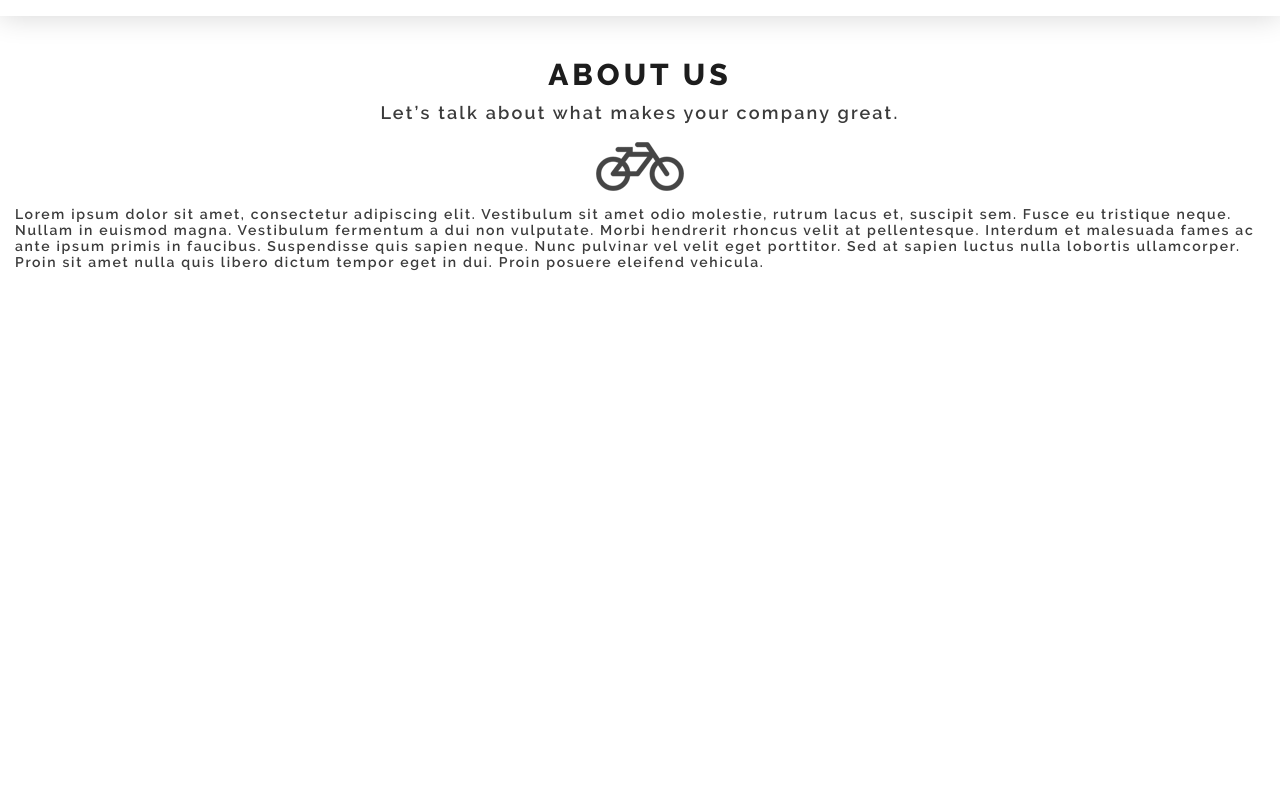
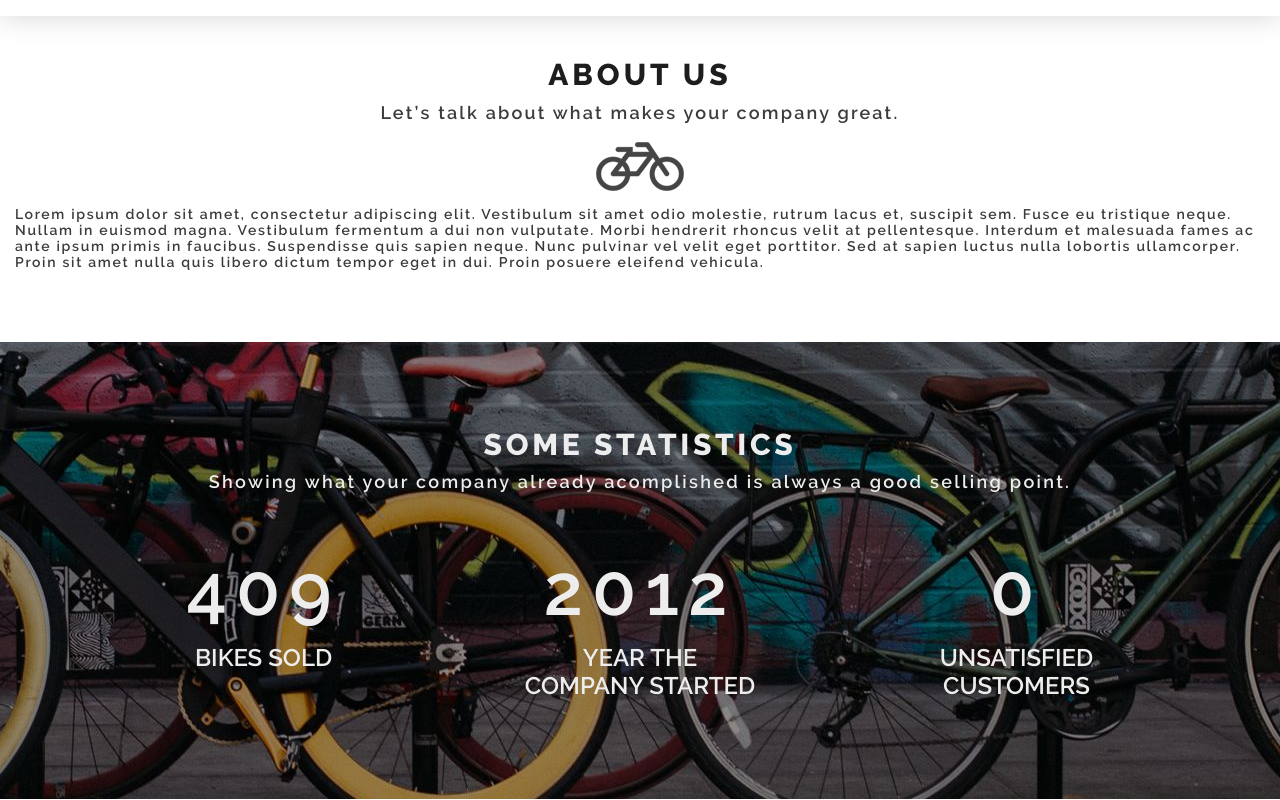
Before and after one commit to webproject67/Wheels, a website built with webpack: page src/index.html in a window 1280 px wide. Shown: the part 1152-1952 px from the top of the page. Before the commit the page ends 1493 px from the top, so only its background shows below. Built offline with nearby package versions, Linux system fonts and the light colour scheme.

```diff
--- a/src/index.html
+++ b/src/index.html
@@ -71,6 +71,24 @@
 			<img class="company__img" src="img/bicycle@1x.png" alt="bicycle">
 			<p class="company__text">Lorem ipsum dolor sit amet, consectetur adipiscing elit. Vestibulum sit amet odio molestie, rutrum lacus et, suscipit sem. Fusce eu tristique neque. Nullam in euismod magna. Vestibulum fermentum a dui non vulputate. Morbi hendrerit rhoncus velit at pellentesque. Interdum et malesuada fames ac ante ipsum primis in faucibus. Suspendisse quis sapien neque. Nunc pulvinar vel velit eget porttitor. Sed at sapien luctus nulla lobortis ullamcorper. Proin sit amet nulla quis libero dictum tempor eget in dui. Proin posuere eleifend vehicula.</p>
 		</section>
+		<section class="statistic">
+			<h2 class="statistic__title">some statistics</h2>
+			<p class="statistic__showing">Showing what your company already acomplished is always a good selling point.</p>
+			<ul class="statistic__list">
+				<li class="statistic__item">
+					<p class="statistic__number">409</p>
+					<p class="statistic__purpose">BIKES SOLD</p>
+				</li>
+				<li class="statistic__item">
+					<p class="statistic__number">2012</p>
+					<p class="statistic__purpose">year the <br> company started</p>
+				</li>
+				<li class="statistic__item">
+					<p class="statistic__number">0</p>
+					<p class="statistic__purpose">unsatisfied customers</p>
+				</li>
+			</ul>
+		</section>
 	</main>
 </body>
 </html>
--- /dev/null
+++ b/src/sass/blocks/statistic.scss
@@ -0,0 +1,54 @@
+.statistic {
+  padding: 63px 0 76px;
+  text-align: center;
+  background: url("/img/statistics@1x.jpg") no-repeat center;
+}
+
+.statistic__title {
+  margin-bottom: 0;
+  color: #ededed;
+  font-size: 30px;
+  font-weight: 700;
+  text-transform: uppercase;
+  letter-spacing: 3.7px;
+}
+
+.statistic__showing {
+  margin-top: 9px;
+  padding: 0 15px;
+  color: #ededed;
+  font-size: 18px;
+  font-weight: 600;
+  letter-spacing: 2.3px;
+}
+
+.statistic__list {
+  display: flex;
+  justify-content: space-between;
+  align-items: start;
+  max-width: 1053px;
+  margin: 0 auto;
+  padding: 0;
+  list-style: none;
+}
+
+.statistic__item {
+  width: 300px;
+  padding: 0 15px;
+}
+
+.statistic__number {
+  margin: 38px 0 0;
+  color: #ededed;
+  font-size: 72px;
+  font-weight: 600;
+  letter-spacing: 9px;
+}
+
+.statistic__purpose {
+  margin-top: 13px;
+  color: #ededed;
+  font-size: 24px;
+  font-weight: 600;
+  text-transform: uppercase;
+}
--- a/src/sass/scaffolding.scss
+++ b/src/sass/scaffolding.scss
@@ -51,6 +51,7 @@
 body {
 	max-width: 1920px;
 	min-width: 700px;
+	margin: 0 auto;
 	font-family: "Raleway", Arial, sans-serif;
 	color: #3b3b3b;
 	font-size: 24px;
--- a/src/sass/style.scss
+++ b/src/sass/style.scss
@@ -4,3 +4,4 @@
 @import "blocks/page-header";
 @import "blocks/main-nav";
 @import "blocks/company";
+@import "blocks/statistic";
```
Also changed, not shown: src/img/statistics@1x.jpg (added), src/img/statistics@2x.jpg (added).
